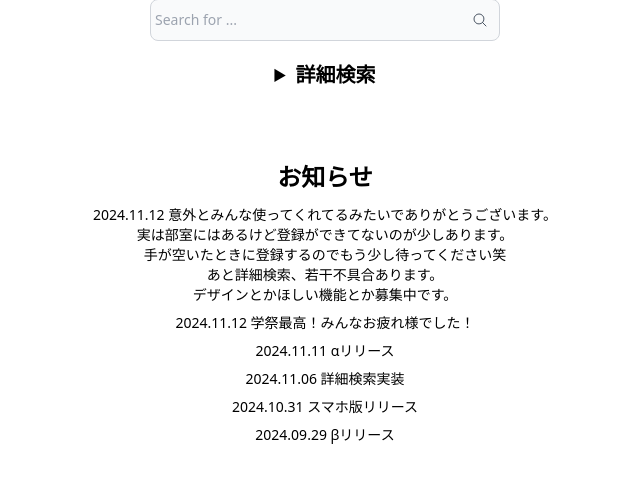
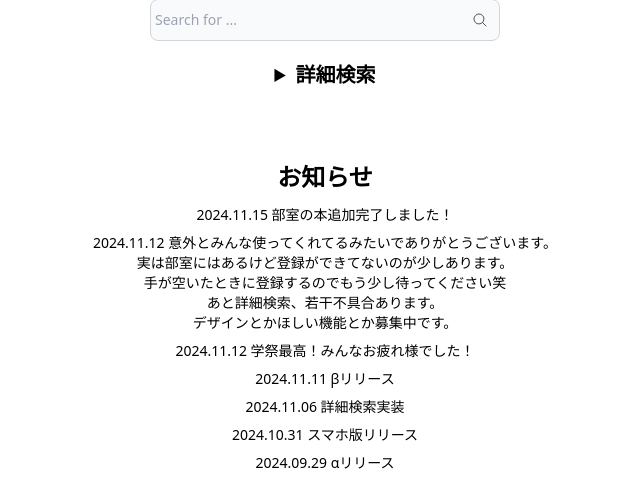
Before and after one commit to yufoxda/scoremanager5, a Flask app: page / in a window 1280 px wide. Shown: the part 591-1088 px from the top of the page, without its empty margins (315-955 px from the left). Run offline with Flask 3, Linux system fonts and the light colour scheme.

Commit message:
update notice

```diff
--- a/Src/Templates/Compornents/notice.html
+++ b/Src/Templates/Compornents/notice.html
@@ -27,10 +27,11 @@
             </tr>
         </tbody>
     </table> #}
+    <p>2024.11.15&nbsp;部室の本追加完了しました！</p>
     <p class="break-keep">2024.11.12&nbsp;意外とみんな使ってくれてるみたいで<wbr>ありがとうございます。<br>実は部室にはあるけど登録ができてないのが<wbr>少しあります。<br>手が空いたときに登録するので<wbr>もう少し待ってください笑<br>あと詳細検索、若干不具合あります。<br>デザインとかほしい機能とか募集中です。</p>
     <p class="break-keep">2024.11.12&nbsp;学祭最高！<wbr>みんなお疲れ様でした！</p>
-    <p>2024.11.11&nbsp;αリリース</p>
+    <p>2024.11.11&nbsp;βリリース</p>
     <p>2024.11.06&nbsp;詳細検索実装</p>
     <p>2024.10.31&nbsp;スマホ版リリース</p>
-    <p>2024.09.29&nbsp;βリリース</p>
+    <p>2024.09.29&nbsp;αリリース</p>
 </div>
```
